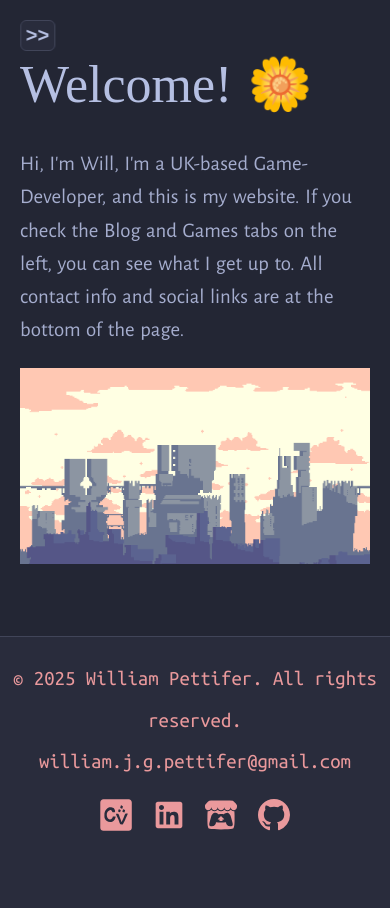
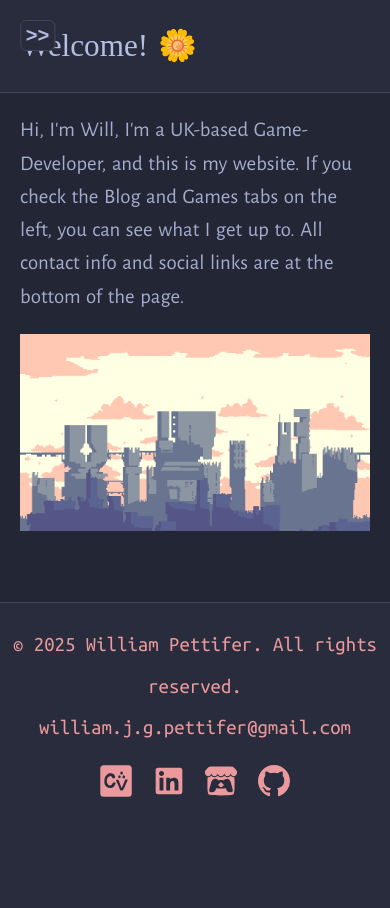
Before and after one commit to will-pettifer/site, an Astro site: page /site/ in a window 390 px wide. After the commit the page ends 874 px from the top, so only its background shows below. Built offline with nearby package versions, Linux system fonts and the light colour scheme; Astro itself is replaced by a stand-in of ours; some packages are replaced by stand-ins of ours; a web font is replaced by a local one.

Commit message:
New styling for title and footer

```diff
--- a/src/SidebarState.ts
+++ b/src/SidebarState.ts
@@ -30,14 +30,12 @@ class SidebarState {
 
     private toggleSidebar() {
         const sidenav = document.querySelector('.sidenav');
-        const main = document.querySelector('.main');
         const toggleBtn = document.querySelector('.toggle-btn');
-        const footerContent = document.querySelector('.footer-content');
+        const centredContents = document.querySelectorAll('.centred-content');
 
         const isCollapsed = sidenav?.classList.toggle('collapsed');
         toggleBtn?.classList.toggle('collapsed');
-        main?.classList.toggle('collapsed');
-        footerContent?.classList.toggle('collapsed');
+        centredContents.forEach(content => content.classList.toggle('collapsed'));
 
         localStorage.setItem(SidebarState.STORAGE_KEYS.COLLAPSED, String(isCollapsed));
     }
@@ -53,20 +51,17 @@ class SidebarState {
 
     private toggleCollapsed(value: boolean) {
         const sidenav = document.querySelector('.sidenav');
-        const main = document.querySelector('.main');
         const toggleBtn = document.querySelector('.toggle-btn');
-        const footerContent = document.querySelector('.footer-content');
+        const centredContents = document.querySelectorAll('.centred-content');
 
         if (value) {
             sidenav?.classList.add('collapsed');
             toggleBtn?.classList.add('collapsed');
-            main?.classList.add('collapsed');
-            footerContent?.classList.add('collapsed');
+            centredContents.forEach(content => content.classList.add('collapsed'));
         } else {
             sidenav?.classList.remove('collapsed');
             toggleBtn?.classList.remove('collapsed');
-            main?.classList.remove('collapsed');
-            footerContent?.classList.remove('collapsed');
+            centredContents.forEach(content => content.classList.remove('collapsed'));
         }
     }
 
--- a/src/components/BaseLayout.astro
+++ b/src/components/BaseLayout.astro
@@ -11,10 +11,10 @@ import Footer from "../components/Footer.astro";
     </head>
     <body>
         <div class="layout">
-            <Sidebar />
-            <main class="main">
+            <div class="main-wrap">
+                <Sidebar />
                 <slot />
-            </main>
+            </div>
             <Footer />
         </div>
     </body>
--- a/src/components/Footer.astro
+++ b/src/components/Footer.astro
@@ -3,7 +3,7 @@ import {CV_ICON, CV_URL, GITHUB_ICON, GITHUB_URL, ITCH_ICON, ITCH_URL, LINKEDIN_
 const today = new Date()
 ---
 <footer>
-    <div class="footer-content">
+    <div class="centred-content">
         &copy; {today.getFullYear()} William Pettifer. All rights reserved.
         <br> william.j.g.pettifer@gmail.com
         <div class="social-links">
--- a/src/pages/index.astro
+++ b/src/pages/index.astro
@@ -5,12 +5,22 @@ import image from "../images/Baccki-export.png";
 ---
 
 <BaseLayout>
+    <div class="article-title">
+        <div class="centred-content">
+            <div class="article-title-content">
+                <span class="article-name">Welcome! 🌼</span>
+            </div>
+        </div>
+    </div>
+    <main class="main">
+        <div class="centred-content">
             <article>
-        <h1>Welcome! 🌼</h1>
                 <p>
                     Hi, I'm Will, I'm a UK-based Game-Developer, and this is my website. If you check the Blog and Games tabs on
                     the left, you can see what I get up to. All contact info and social links are at the bottom of the page.
                 </p>
                 <Image src={image} alt="Background from a game I made." loading="eager" />
             </article>
+        </div>
+    </main>
 </BaseLayout>
--- a/src/styles/global.css
+++ b/src/styles/global.css
@@ -167,7 +167,7 @@ body {
     margin: 0;
     padding: 0;
     text-align: left;
-    background-color: var(--background-color);
+    background-color: var(--background-color-2);
     word-wrap: break-word;
     word-spacing: 0.1em;
     overflow-wrap: break-word;
@@ -273,21 +273,47 @@ table::after{
     height: 8px;
 }
 
-main, .footer-content {
+.main-wrap {
+    background-color: var(--background-color);
+}
+
+main {
+    padding-bottom: 2em;
+}
+
+.article-title {
+    background-color: var(--background-color-2);
+    border-bottom: 1px solid var(--accent-color);
+    margin: 0 auto;
+}
+.article-title-content {
+    padding: 1em;
+}
+.article-name {
+    color: var(--heading-color);
+    font-size: 1.5em;
+    font-family: var(--font-secondary), serif;
+    font-weight: 500;
+}
+.article-date {
+    color: var(--code-color);
+    font: 0.9em var(--font-code), monospace;
+}
+
+.centred-content {
     max-width: var(--width);
     margin: 0 auto;
-    padding-bottom: 2em;
 }
 @media (max-width: 1380px) {
-    .footer-content, main {
+    .centred-content {
         margin-left: 300px !important;
     }
-    .footer-content.collapsed, main.collapsed {
+    .centred-content.collapsed {
         margin: 0 auto !important;
     }
 }
 @media (max-width: 1080px) {
-    main, main.collapsed, .footer-content, .footer-content.collapsed {
+    .centred-content, .centred-content.collapsed {
         margin: 0 auto !important;
     }
 }
@@ -325,7 +351,7 @@ a:hover {
 }
 
 footer {
-    padding: 1em 0 0 0;
+    padding: 1em 0 2em 0;
     text-align: center;
     color: var(--code-color);
     line-height: 2em;
```
Also changed, not shown: src/pages/[...slug].astro (+17 -5 lines). Lines whose indentation alone changed are shown as unchanged.
